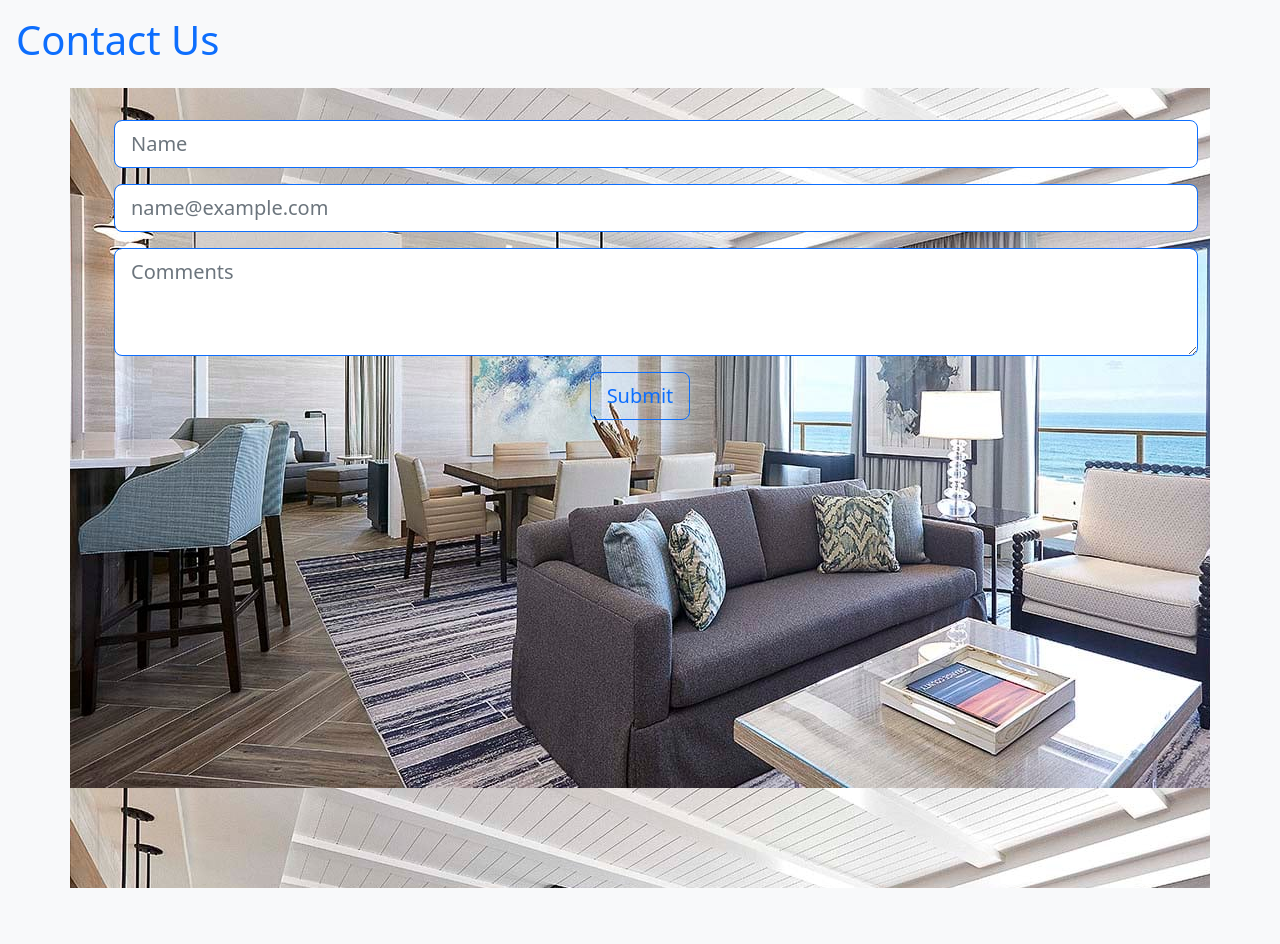
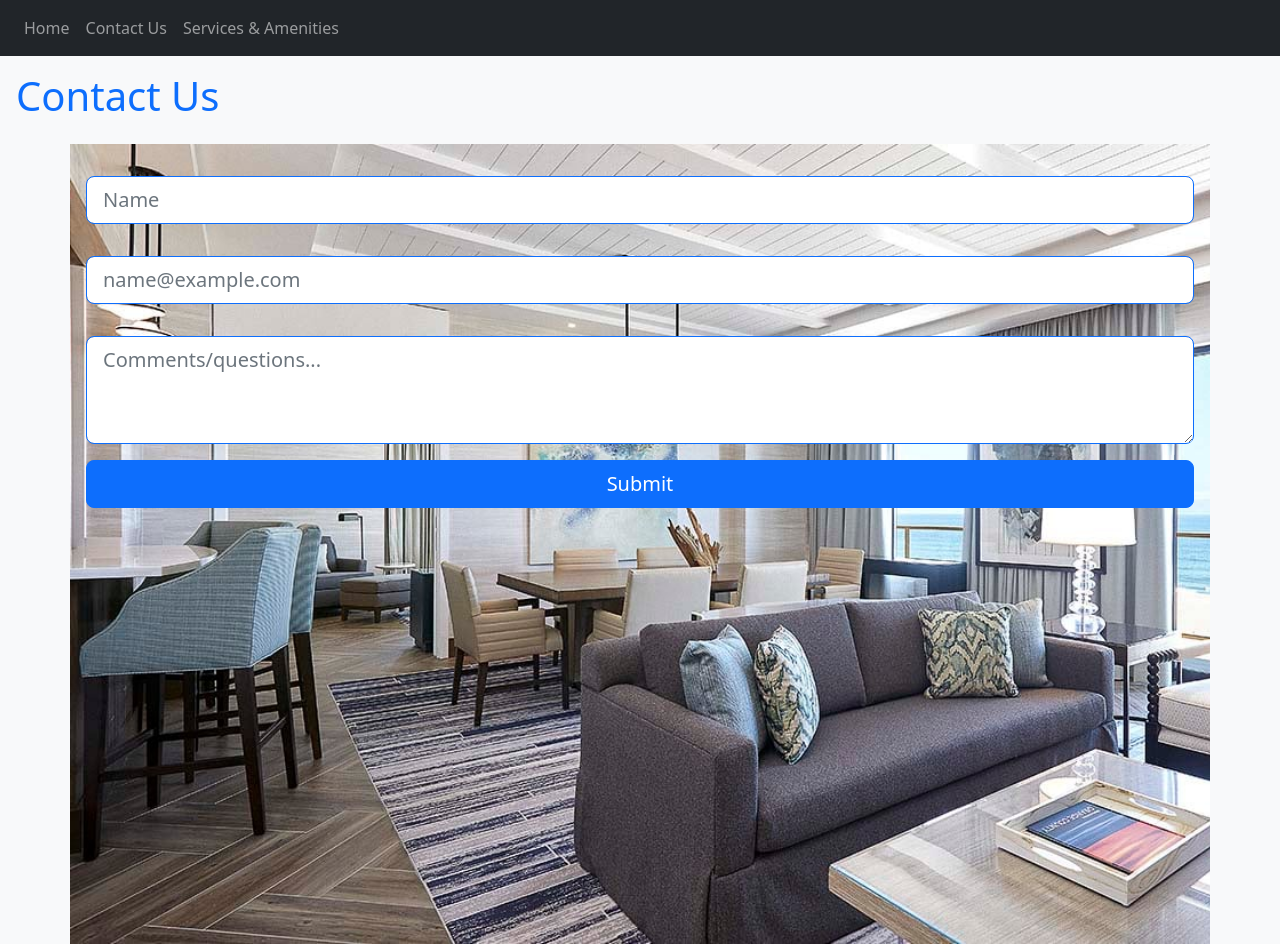
Before and after one commit to mitzie17/hotel-website, a website: page contact.html in a window 1280 px wide. Before the commit the page ends 888 px from the top, so only its background shows below. Drawn offline with nearby package versions, Linux system fonts and the light colour scheme.

Commit message:
added navbar and styled form

```diff
--- a/contact.html
+++ b/contact.html
@@ -8,15 +8,38 @@
     <link rel="stylesheet" href="node_modules/bootstrap/dist/css/bootstrap.css">
   </head>
   <body class="bg-light">
+
+  <nav class="navbar navbar-expand-sm navbar-dark bg-dark">
+      <a class="navbar-brand" href="index.html"></a>
+      <button class="navbar-toggler" type="button" data-bs-toggle="collapse" data-bs-target="#navbarNavDropdown" aria-controls="navbarNavDropdown"
+          aria-expanded="false" aria-label="Toggle navigation">
+          <span class="navbar-toggler-icon"></span>
+      </button>
+
+      <div class="collapse navbar-collapse" id="navbarNavDropdown">
+          <ul class="navbar-nav">
+              <li class="nav-item active">
+                  <a class="nav-link" href="index.html">Home</a>
+              </li>
+              <li class="nav-item">
+                  <a class="nav-link" href="contact.html">Contact Us</a>
+              </li>
+              <li class="nav-item">
+                  <a class="nav-link" href="amenities.html">Services & Amenities</a>
+              </li>
+          </ul>
+      </div>
+  </nav>
+
 	<h1 class="text-primary p-3">Contact Us</h1>
 
-    <div class="container" style="background-image: url(contact.jpeg); height: 100vh">
+    <div class="bg-image container mb-5" style="background-image: url(contact.jpeg); background-size: cover; height: 100vh; width: 100%">
         <form>
-            <div class="form-group text-center p-3">
+            <div class="row d-flex justify-content-center p-3">
                 <input class="form-control form-control-lg m-3 border-primary" type="text" placeholder="Name">
                 <input class="form-control form-control-lg m-3 border-primary" type="email" placeholder="name@example.com">
-                <textarea class="form-control form-control-lg m-3 border-primary" id="exampleFormControlTextarea1" rows="3" placeholder="Comments"></textarea>
-                <button type="submit" class="btn btn-outline-primary btn-lg btn-block">Submit</button>
+                <textarea class="form-control form-control-lg m-3 border-primary" id="exampleFormControlTextarea1" rows="3" placeholder="Comments/questions..."></textarea>
+                <button type="submit" class="btn btn-primary btn-lg">Submit</button>
             </div>
 
         </form>
```
